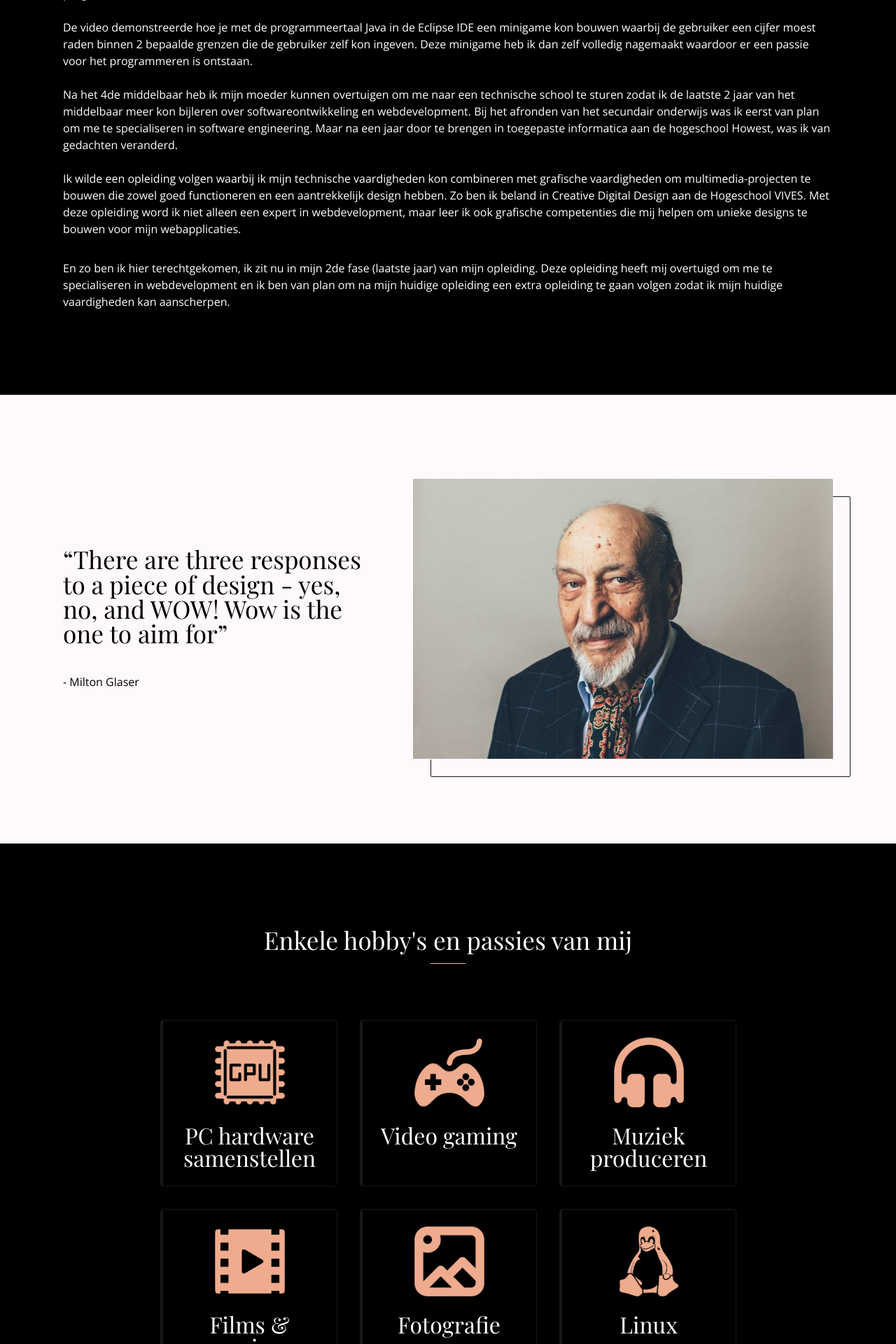
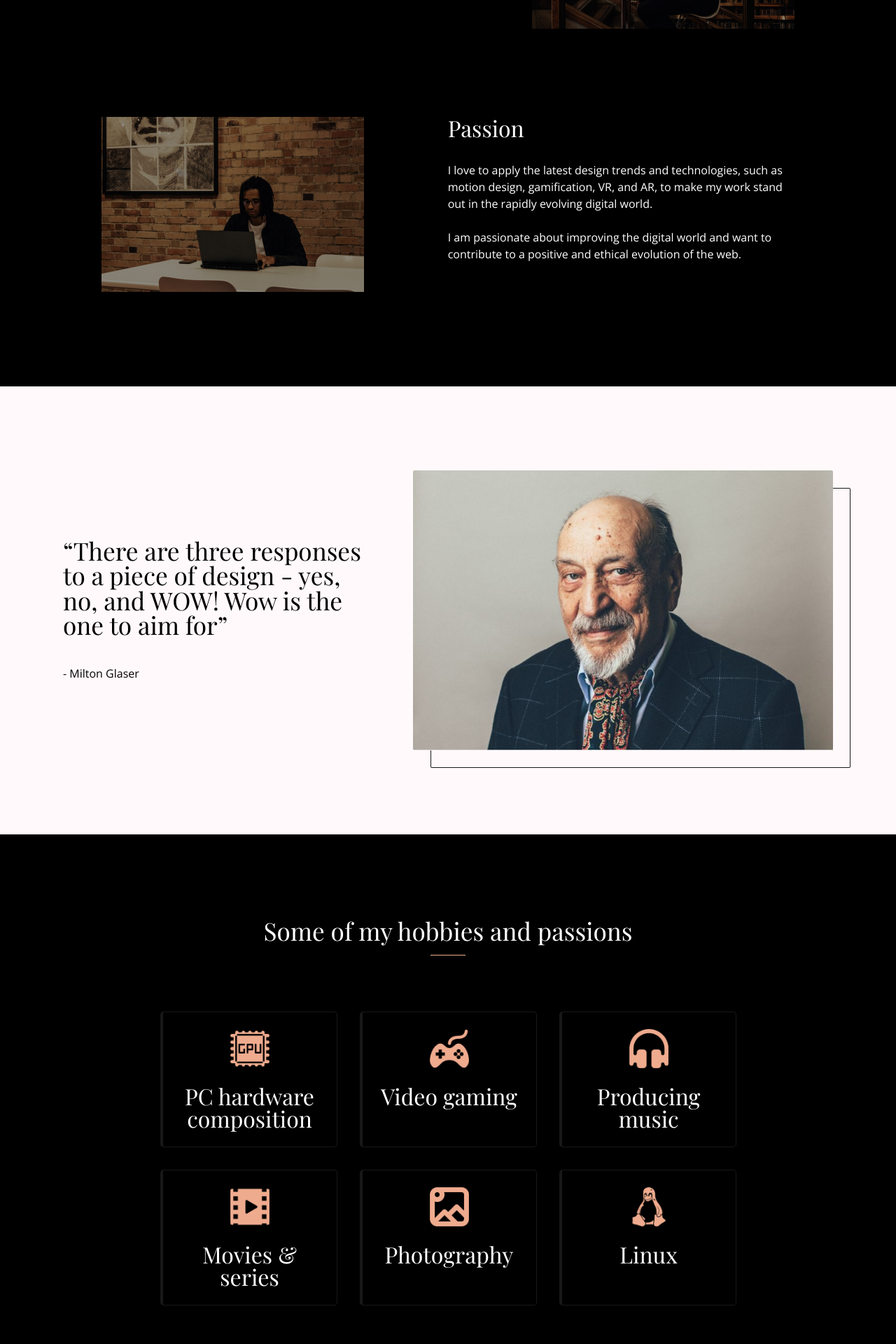
Before and after one commit to kevinmlk/portfolio-website-27-jul-2022, a PHP site: page /about in a window 1280 px wide. Shown: the part 2120-4040 px from the top of the page at 70% size. Run offline with PHP 8.4, Linux system fonts and the light colour scheme; some libraries are stand-ins or nearby versions; some web fonts are replaced.

Commit message:
Updated about section and translated hobbies section

```diff
--- a/about.php
+++ b/about.php
@@ -103,24 +103,35 @@
                     </div>
                 </div>
             </section>
-            <!-- Quote section -->
+            <!-- Vision section-->
             <section class="black-bg">
                 <div class="fw-container">
-                    <h3>Hoe ik begon met coderen.</h3>
-                    <div class="line coral"></div>
-                    <div class="about-description reveal fade-bottom">
-                        <p>
-                            Zoals u al heeft gelezen, ik begon met coderen vooral door mijn passie voor video games. Eenmaal ik ouder werd was het vooral de technologie achter de verschillende soorten games die mij fascineerden. Vlak voor mijn 17de verjaardag zocht ik op YouTube, video's tutorials die uitlegden hoe je een game moest bouwen. Op die manier ben ik op een video belandt waarbij iemand de basics van programmeren uitlegde door een klein programma te bouwen.
-                            <br><br>
-                            De video demonstreerde hoe je met de programmeertaal Java in de Eclipse IDE een minigame kon bouwen waarbij de gebruiker een cijfer moest raden binnen 2 bepaalde grenzen die de gebruiker zelf kon ingeven. Deze minigame heb ik dan zelf volledig nagemaakt waardoor er een passie voor het programmeren is ontstaan.
-                            <br><br>
-                            Na het 4de middelbaar heb ik mijn moeder kunnen overtuigen om me naar een technische school te sturen zodat ik de laatste 2 jaar van het middelbaar meer kon bijleren over softwareontwikkeling en webdevelopment. Bij het afronden van het secundair onderwijs was ik eerst van plan om me te specialiseren in software engineering. Maar na een jaar door te brengen in toegepaste informatica aan de hogeschool Howest, was ik van gedachten veranderd.
-                            <br><br>
-                            Ik wilde een opleiding volgen waarbij ik mijn technische vaardigheden kon combineren met grafische vaardigheden om multimedia-projecten te bouwen die zowel goed functioneren en een aantrekkelijk design hebben. Zo ben ik beland in Creative Digital Design aan de Hogeschool VIVES. Met deze opleiding word ik niet alleen een expert in webdevelopment, maar leer ik ook grafische competenties die mij helpen om unieke designs te bouwen voor mijn webapplicaties.
-                        </p>
-                        <p>
-                            En zo ben ik hier terechtgekomen, ik zit nu in mijn 2de fase (laatste jaar) van mijn opleiding. Deze opleiding heeft mij overtuigd om me te specialiseren in webdevelopment en ik ben van plan om na mijn huidige opleiding een extra opleiding te gaan volgen zodat ik mijn huidige vaardigheden kan aanscherpen.
-                        </p>
+                    <div id="vision-container">
+                        <div class="media-content-small">
+                            <div class="media-content-text">
+                                <h4>Renovating the web</h4>
+                                <p>
+                                    My vision is to transform the digital landscape by helping companies and organizations renew their online presence.
+                                    <br><br>
+                                    I strive to make the web a better and more user-friendly place by providing innovative digital solutions that meet the highest standards of accessibility, security, and ease of use.
+                                </p>
+                                <a href="work/belcoast" class="underline-hover-black">Meer info</a>
+                            </div>
+                            <img src="assets/media/resume.jpg" class="reveal fade-bottom" alt="Working on laptop" loading="lazy">
+                        </div>
+
+                        <div class="media-content-small">
+                            <img src="./assets/media/work.jpg" class="reveal fade-bottom" alt="Working on laptop" loading="lazy">
+                            <div class="media-content-text reveal fade-bottom">
+                                <h4>Passion</h4>
+                                <p>
+                                    I love to apply the latest design trends and technologies, such as motion design, gamification, VR, and AR, to make my work stand out in the rapidly evolving digital world.
+                                    <br><br>
+                                    I am passionate about improving the digital world and want to contribute to a positive and ethical evolution of the web.
+                                </p>
+                                <a href="./case/belcoast.php" class="underline-hover-black">More info</a>
+                            </div>
+                        </div>
                     </div>
                 </div>
             </section>
@@ -134,37 +145,37 @@
                             - Milton Glaser
                         </p>
                     </div>
-                    <img src="assets/media/milton.jpg" class="image-border-right reveal fade-bottom" alt="Milton Glaser portret foto" loading="lazy">
+                    <img src="./assets/media/milton.jpg" class="image-border-right reveal fade-bottom" alt="Milton Glaser portret foto" loading="lazy">
                 </div>
             </section>
             <!-- Hobbies section -->
             <section class="black-bg">
                 <div class="fw-container">
-                    <h3>Enkele hobby's en passies van mij</h3>
+                    <h3>Some of my hobbies and passions</h3>
                     <div class="line coral"></div>
                     <div id="hobbies-container" class="reveal fade-bottom">
                         <div class="hobby">
-                            <img src="assets/media/icons/cpu-coral.png" alt="PC hardware icon" loading="lazy">
-                            <h4>PC hardware samenstellen</h4>
+                            <img src="./assets/media/icons/cpu-coral.png" alt="PC hardware icon" loading="lazy">
+                            <h4>PC hardware composition</h4>
                         </div>
                         <div class="hobby">
-                            <img src="assets/media/icons/joystick-coral.png" alt="video gaming icon" loading="lazy">
+                            <img src="./assets/media/icons/joystick-coral.png" alt="video gaming icon" loading="lazy">
                             <h4>Video gaming</h4>
                         </div>
                         <div class="hobby">
-                            <img src="assets/media/icons/headphones-coral.png" alt="muziek icon" loading="lazy">
-                            <h4>Muziek produceren</h4>
+                            <img src="./assets/media/icons/headphones-coral.png" alt="muziek icon" loading="lazy">
+                            <h4>Producing music</h4>
                         </div>
                         <div class="hobby">
-                            <img src="assets/media/icons/film-coral.png" alt="films en series icon" loading="lazy">
-                            <h4>Films & series</h4>
+                            <img src="./assets/media/icons/film-coral.png" alt="films en series icon" loading="lazy">
+                            <h4>Movies & series</h4>
                         </div>
                         <div class="hobby">
-                            <img src="assets/media/icons/picture-coral.png" alt="fotografie icon" loading="lazy">
-                            <h4>Fotografie</h4>
+                            <img src="./assets/media/icons/picture-coral.png" alt="fotografie icon" loading="lazy">
+                            <h4>Photography</h4>
                         </div>
                         <div class="hobby">
-                            <img src="assets/media/icons/linux-coral.png" alt="Linux icon" loading="lazy">
+                            <img src="./assets/media/icons/linux-coral.png" alt="Linux icon" loading="lazy">
                             <h4>Linux</h4>
                         </div>
                     </div>
--- a/assets/css/screen.css
+++ b/assets/css/screen.css
@@ -469,6 +469,14 @@
     border-radius: 5px;
 }
 
+#vision-container {
+    display: flex;
+    flex-direction: column;
+    align-items: center;
+    justify-content: center;
+    gap: 7rem;
+}
+
 #hobbies-container {
     margin-top: 5rem;
     display: flex;
@@ -501,7 +509,7 @@
 }
 
 .hobby img {
-    width: 100px;
+    width: 56px;
 
 }
 
```
